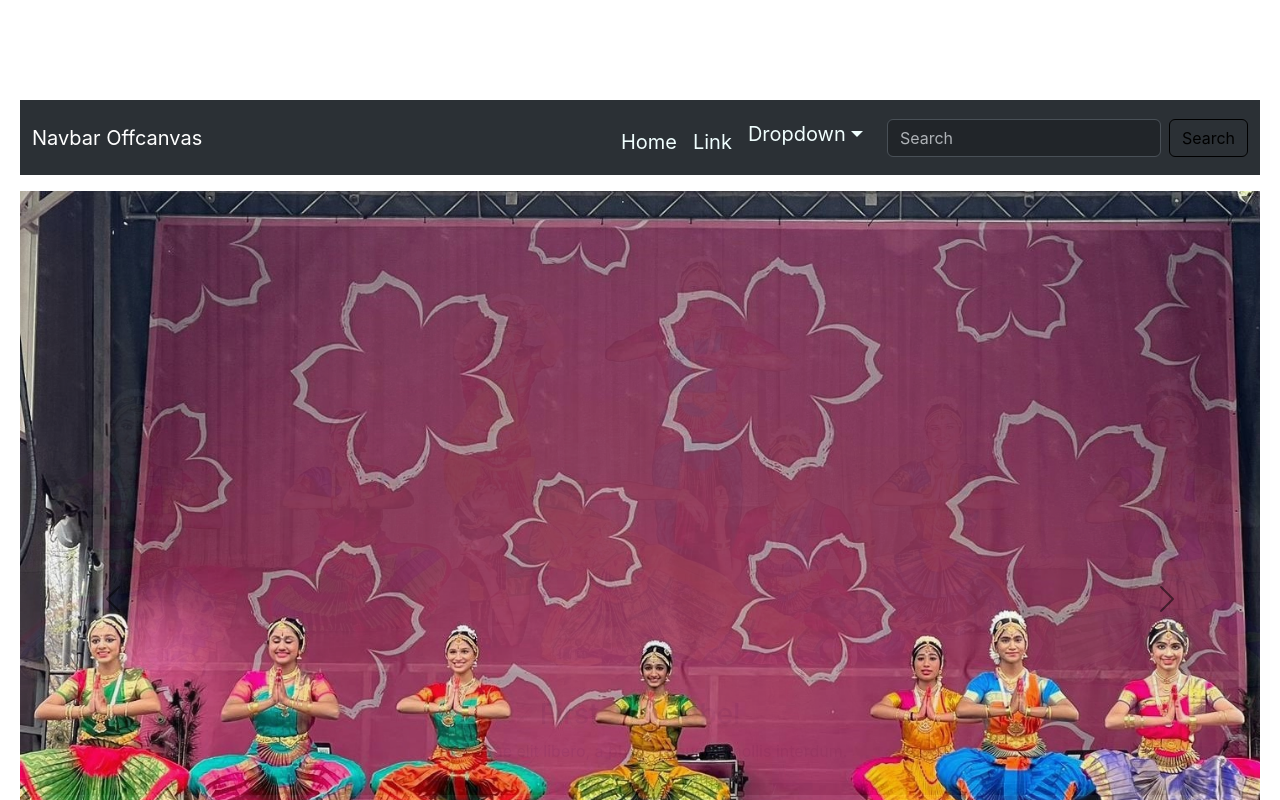
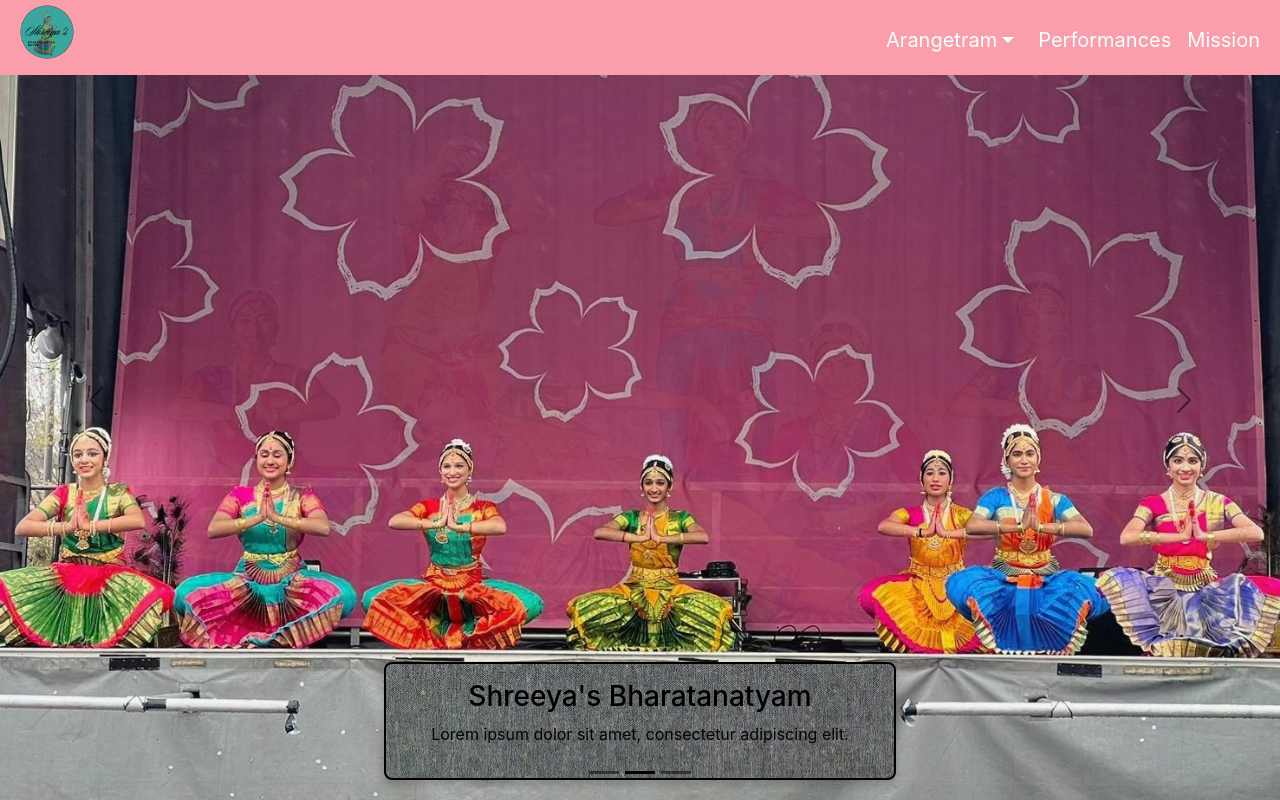
Before and after one commit to shreeyaselvam/bharatanatyam, a JavaScript app: page / in a window 1280 px wide. Shown: the top 800 px of the page. Built offline with nearby package versions, Linux system fonts and the light colour scheme; the HTML template or start-up script is replaced by a standard one.

Commit message:
Making responsive ui changes

```diff
--- a/src/App.css
+++ b/src/App.css
@@ -1,3 +1,9 @@
+html, body {
+  height: 100%;
+  margin: 0;
+  padding: 0;
+}
+
 .App {
   text-align: center;
 }
@@ -36,3 +42,16 @@
     transform: rotate(360deg);
   }
 }
+.carousel,
+.carousel-item,
+.carousel-item img {
+  height: 100vh;
+}
+
+.carousel-item img {
+  object-fit: cover;
+  width: 100%;
+}
+.navbar {
+  display: flex;
+}
--- a/src/App.js
+++ b/src/App.js
@@ -9,46 +9,21 @@ import Nav from 'react-bootstrap/Nav';
 import Navbar from 'react-bootstrap/Navbar';
 import NavDropdown from 'react-bootstrap/NavDropdown';
 import Offcanvas from 'react-bootstrap/Offcanvas';
+import { Image } from 'react-bootstrap';
 
 function App() {
   return (
     <div className="App" data-bs-theme="dark">
-      {/* <nav class="navbar navbar-expand-sm navbar-custom fixed-top">
-        <div class="container-fluid">
-          <a class="navbar-brand" href="#">
-            <img src={logo} alt="Avatar Logo" class="rounded-pill logo"/>
-          </a>
-          <ul class="navbar-nav">
-            <li class="nav-item">
-              <a class="nav-link" href="#"><i class="fa-solid fa-house"></i></a>
-            </li>
-            <li class="nav-item">
-              <div class="dropdown">
-                <a class="nav-link" data-bs-toggle="dropdown" href="#">Arangatram</a>
-                <ul class="dropdown-menu" style={{marginTop: '25px'}}>
-                  <li><a class="dropdown-item" href="#">Invitation</a></li>
-                  <li><a class="dropdown-item" href="#">Brochure</a></li>
-                  <li><a class="dropdown-item" href="#">Livestream</a></li>
-                  <li><hr class="dropdown-divider"/></li>
-                  <li><a class="dropdown-item" href="#">Guru & Sishya</a></li>
-                  <li><a class="dropdown-item" href="#">Orchestra</a></li>
-                </ul>
-              </div>
-            </li>
-            <li class="nav-item">
-              <a class="nav-link" href="#">Performances</a>
-            </li>
-            <li class="nav-item">
-              <a class="nav-link" href="#">Mission</a>
-            </li>
-          </ul>
-        </div>
-      </nav> */}
       <>
-
-        <Navbar key={'sm'} expand={'sm'} className="bg-body-tertiary mb-3">
+        <Navbar key={'sm'} expand={'sm'} className="navbar mb-3 navbar-custom" fixed="top">
           <Container fluid>
-            <Navbar.Brand href="#">Navbar Offcanvas</Navbar.Brand>
+            <Navbar.Brand href="#"><img
+          src={logo}
+          width="70"
+          height="70"
+          className="d-inline-block align-top"
+          alt="Brand logo"
+        /></Navbar.Brand>
             <Navbar.Toggle aria-controls={`offcanvasNavbar-expand-${'sm'}`} />
             <Navbar.Offcanvas
               id={`offcanvasNavbar-expand-${'sm'}`}
@@ -61,38 +36,28 @@ function App() {
                 </Offcanvas.Title>
               </Offcanvas.Header>
               <Offcanvas.Body>
-                <Nav className="justify-content-end flex-grow-1 pe-3">
-                  <Nav.Link href="#action1">Home</Nav.Link>
-                  <Nav.Link href="#action2">Link</Nav.Link>
-                  <NavDropdown
-                    title="Dropdown"
+                <Nav className="justify-content-end flex-grow-1 ms-auto">
+                  <NavDropdown className='nav-link'
+                    title="Arangetram"
                     id={`offcanvasNavbarDropdown-expand-${'sm'}`}
                   >
-                    <NavDropdown.Item href="#action3">Action</NavDropdown.Item>
-                    <NavDropdown.Item href="#action4">
-                      Another action
-                    </NavDropdown.Item>
+                    <NavDropdown.Item href="#action3">Invitation</NavDropdown.Item>
+                    <NavDropdown.Item href="#action4">Brochure</NavDropdown.Item>
+                    <NavDropdown.Item href="#action4">Livestream</NavDropdown.Item>
                     <NavDropdown.Divider />
-                    <NavDropdown.Item href="#action5">
-                      Something else here
-                    </NavDropdown.Item>
+                    <NavDropdown.Item href="#action5">Guru & Sishya</NavDropdown.Item>
+                    <NavDropdown.Item href="#action5">Orchestration</NavDropdown.Item>
                   </NavDropdown>
+                  <Nav.Link href="#action1">Performances</Nav.Link>
+                  <Nav.Link href="#action2">Mission</Nav.Link>
                 </Nav>
-                <Form className="d-flex">
-                  <Form.Control
-                    type="search"
-                    placeholder="Search"
-                    className="me-2"
-                    aria-label="Search"
-                  />
-                  <Button variant="outline-success">Search</Button>
-                </Form>
               </Offcanvas.Body>
             </Navbar.Offcanvas>
           </Container>
         </Navbar>
-    </>
+      </>
       <Slideshow />
+      {/* <RSVP /> */}
     </div>
   );
 }
--- a/src/Components/Slideshow.js
+++ b/src/Components/Slideshow.js
@@ -11,22 +11,22 @@ function Slideshow() {
     <Carousel fade>
       <Carousel.Item>
         <Image src={pic1} fluid />;
-        <Carousel.Caption>
-          <h3>First slide label</h3>
+        <Carousel.Caption className='card-title'>
+          <h3>Shreeya's Bharatanatyam</h3>
           <p>Nulla vitae elit libero, a pharetra augue mollis interdum.</p>
         </Carousel.Caption>
       </Carousel.Item>
       <Carousel.Item>
         <Image src={pic2} fluid />;
-        <Carousel.Caption>
-          <h3>Second slide label</h3>
-          <p>Lorem ipsum dolor sit amet, consectetur adipiscing elit.</p>
+        <Carousel.Caption className='card-title'>
+        <h3>Shreeya's Bharatanatyam</h3>
+        <p>Lorem ipsum dolor sit amet, consectetur adipiscing elit.</p>
         </Carousel.Caption>
       </Carousel.Item>
       <Carousel.Item>
         <Image src={pic3} fluid />;
-        <Carousel.Caption>
-          <h3>Third slide label</h3>
+        <Carousel.Caption className='card-title'>
+        <h3>Shreeya's Bharatanatyam</h3>
           <p>
             Praesent commodo cursus magna, vel scelerisque nisl consectetur.
           </p>
--- a/src/index.css
+++ b/src/index.css
@@ -26,6 +26,7 @@ body {
 
 .navbar-custom {
   background-color: #fa9eac;
+  padding-bottom: 20px;
 }
 
 .nav-link {
@@ -105,6 +106,15 @@ body {
   height: 170px;
   /* background-image: url("./card-bg.jpg"); */
 }
+.card-title {
+  background-image: url("./assets/card-bg.jpg");
+  border: 2px solid #000; /* Adjust the border color and width as needed */
+  box-shadow: 0 4px 8px rgba(0, 0, 0, 0.2); /* Adjust the shadow properties as needed */
+  border-radius: 8px; /* Optional: adds rounded corners */
+  padding: 16px; /* Optional: adds padding inside the div */
+  max-width: 40%; /* Adjust the width as needed */
+  margin: 0 auto;
+}
 
 .modal-open .container-fluid, .modal-open  .container .body {
   -webkit-filter: blur(10px) grayscale(90%);
```
Also changed, not shown: src/Components/RSVP.js (added), src/assets/card-bg.jpg (added).
